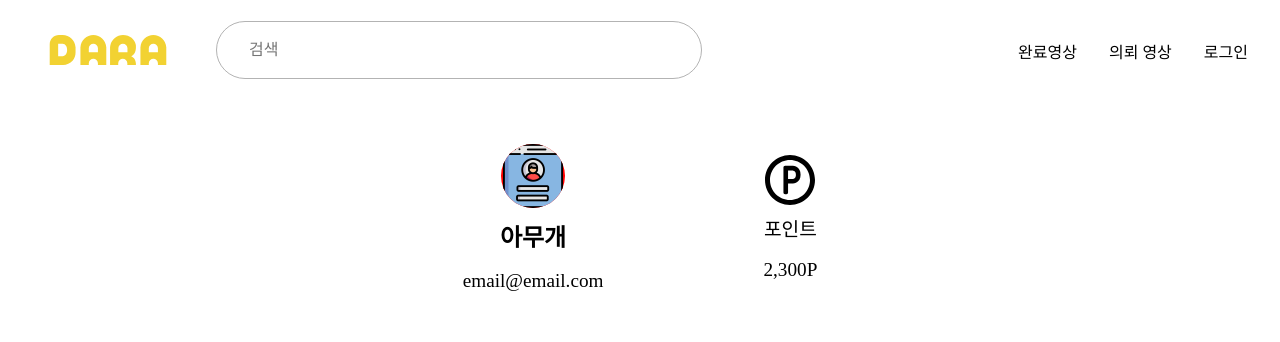
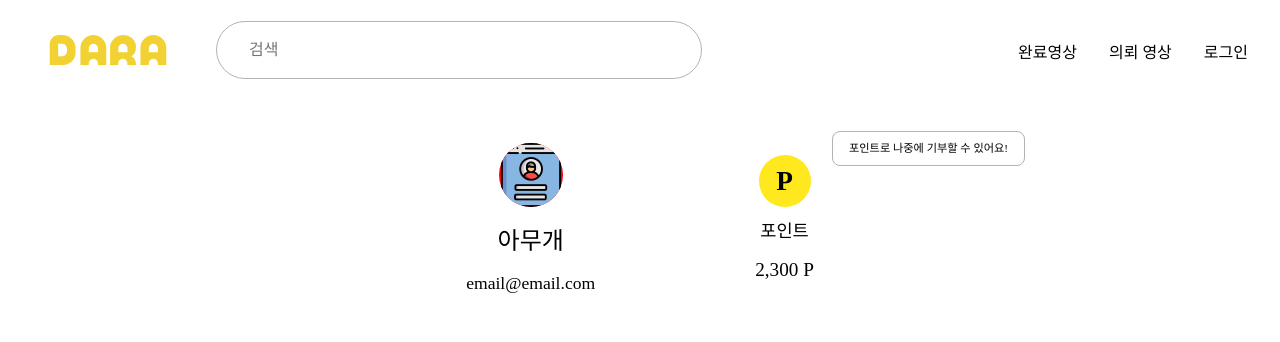
Before and after one commit to LTH-panda/dara-client, a Next.js app: page /mypage in a window 1280 px wide. Shown: the top 342 px of the page. Built offline with nearby package versions, Linux system fonts and the light colour scheme; no server answers; a web font is replaced by a local one; what emotion-reset would draw is missing.

Commit message:
FIX: my page design

```diff
--- a/src/components/templates/MyProfile/index.tsx
+++ b/src/components/templates/MyProfile/index.tsx
@@ -1,6 +1,5 @@
 import React from "react";
 import Image from "next/image";
-import { SvgIcon } from "components/atoms";
 import userImg from "../../../assets/images/user.png";
 import * as S from "./style";
 
@@ -20,9 +19,10 @@ function MyProfile() {
         <S.ProfileEmail>email@email.com</S.ProfileEmail>
       </S.ProfileSection>
       <S.PointSection>
-        <SvgIcon name="pcircle" size={50} />
+        <S.PointComment>포인트로 나중에 기부할 수 있어요!</S.PointComment>
+        <S.PointIcon>P</S.PointIcon>
         <S.PointTitle>포인트</S.PointTitle>
-        <S.Points>2,300P</S.Points>
+        <S.Points>2,300 P</S.Points>
       </S.PointSection>
     </S.ProfileContainer>
   );
--- a/src/components/templates/MyProfile/style.ts
+++ b/src/components/templates/MyProfile/style.ts
@@ -31,26 +31,49 @@ export const ProfileImg = styled.div`
   height: 4rem;
   border-radius: 50%;
   background-color: red;
-  margin-bottom: 0.7rem;
+  margin-bottom: 1rem;
   overflow: hidden;
   position: relative;
 `;
 
 export const ProfileName = styled.div`
   font-size: 1.5rem;
-  font-weight: 600;
+  font-weight: 550;
   margin-bottom: 0.7rem;
 `;
 
 export const ProfileEmail = styled.div`
-  font-size: 1.2rem;
+  font-size: 1.1rem;
 `;
 
 export const PointTitle = styled.div`
-  font-size: 1.2rem;
+  font-size: 1.1rem;
   margin: 0.7rem 0;
 `;
 
 export const Points = styled.div`
   font-size: 1.2rem;
 `;
+
+export const PointComment = styled.div`
+  position: absolute;
+  margin-left: 18rem;
+  margin-top: -1.5rem;
+  border-radius: 0.5rem;
+  border: 1px solid #b3b3b3;
+  font-size: 0.7rem;
+  padding: 0.5rem 1rem;
+`;
+
+export const PointIcon = styled.div`
+  width: 52px;
+  height: 52px;
+  background-color: #ffe91e;
+  border-radius: 50%;
+  display: flex;
+  flex-direction: column;
+  justify-content: center;
+  align-items: center;
+  font-size: 1.7rem;
+  font-weight: 800;
+`;
```
